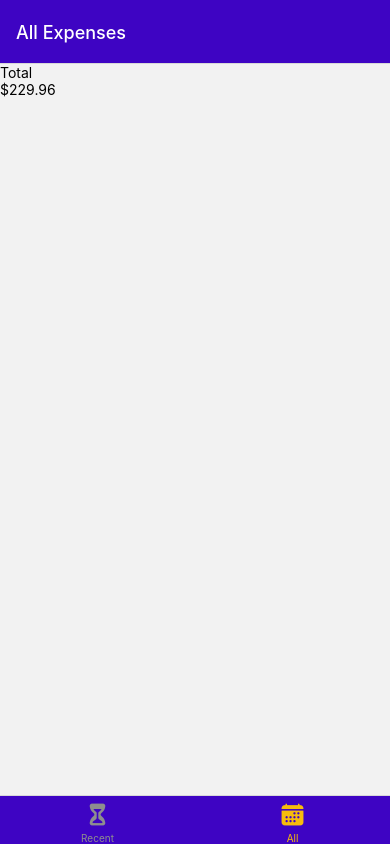
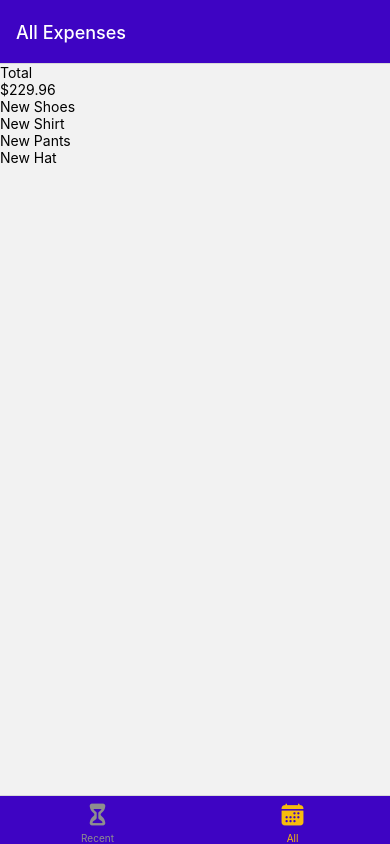
Before and after one commit to holus-bolus/rn-expense-tracker, a React Native app: screen /AllExpenses in a window 390 px wide. Built offline with nearby package versions, Linux system fonts and the light colour scheme.

Commit message:
Added Outputting the list

```diff
--- a/components/ExpensesOutput/ExpensesList.js
+++ b/components/ExpensesOutput/ExpensesList.js
@@ -1,7 +1,17 @@
-import { FlatList, View } from "react-native";
+import { FlatList, Text } from "react-native";
 
-const ExpensesList = () => {
-  return <FlatList data="" renderItem="" />;
+const renderExpenseItem = (itemData) => {
+  return <Text>{itemData.item.title}</Text>;
+};
+
+const ExpensesList = ({ expenses }) => {
+  return (
+    <FlatList
+      data={expenses}
+      renderItem={renderExpenseItem}
+      keyExtractor={(item) => item.id}
+    />
+  );
 };
 
 export default ExpensesList;
--- a/components/ExpensesOutput/ExpensesOutput.js
+++ b/components/ExpensesOutput/ExpensesOutput.js
@@ -33,7 +33,7 @@
   return (
     <View>
       <ExpensesSummary expenses={DUMMY_EXPENSES} periodName={expensesPeriod} />
-      <ExpensesList />
+      <ExpensesList expenses={DUMMY_EXPENSES} />
     </View>
   );
 };
```
